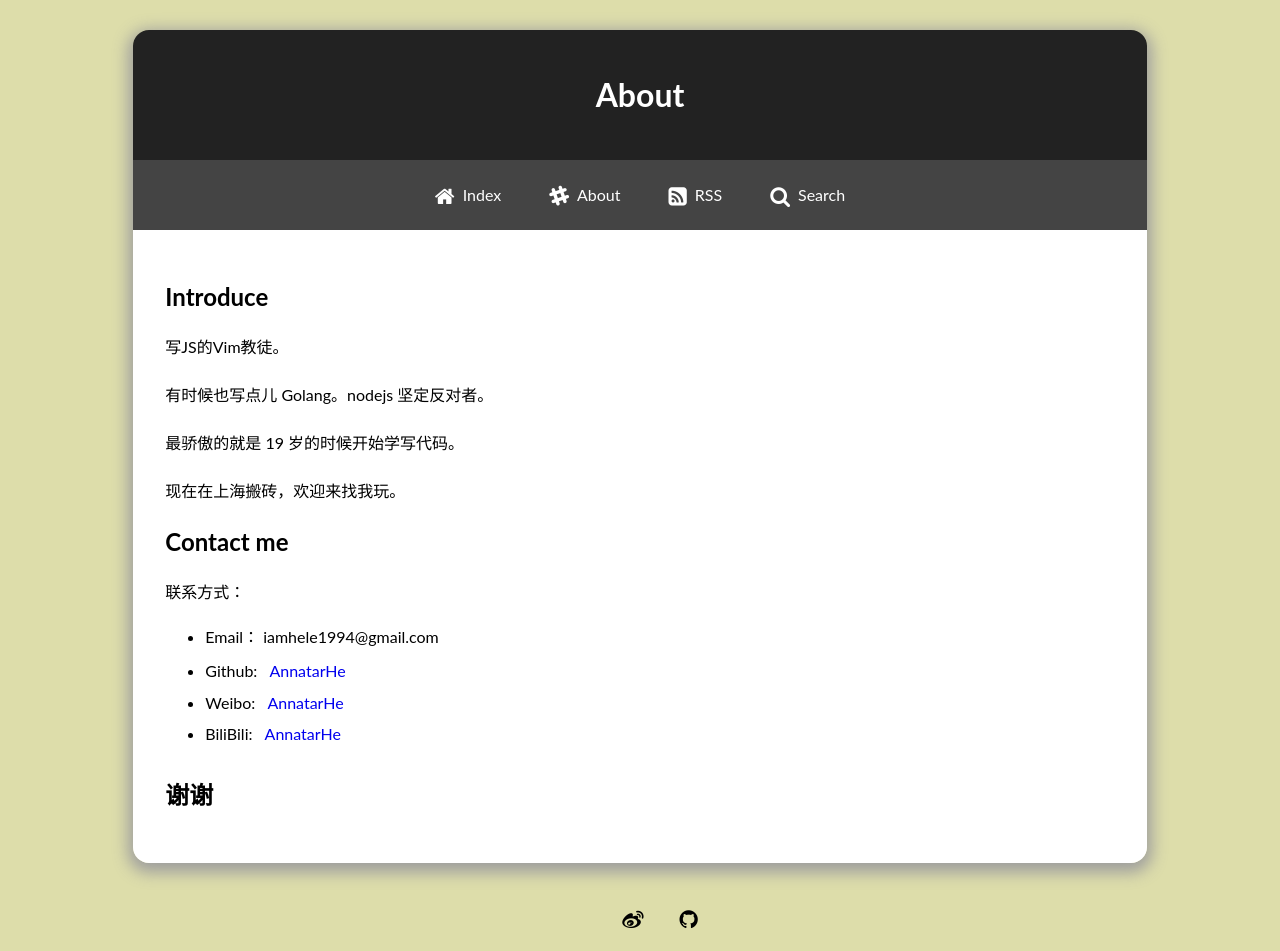
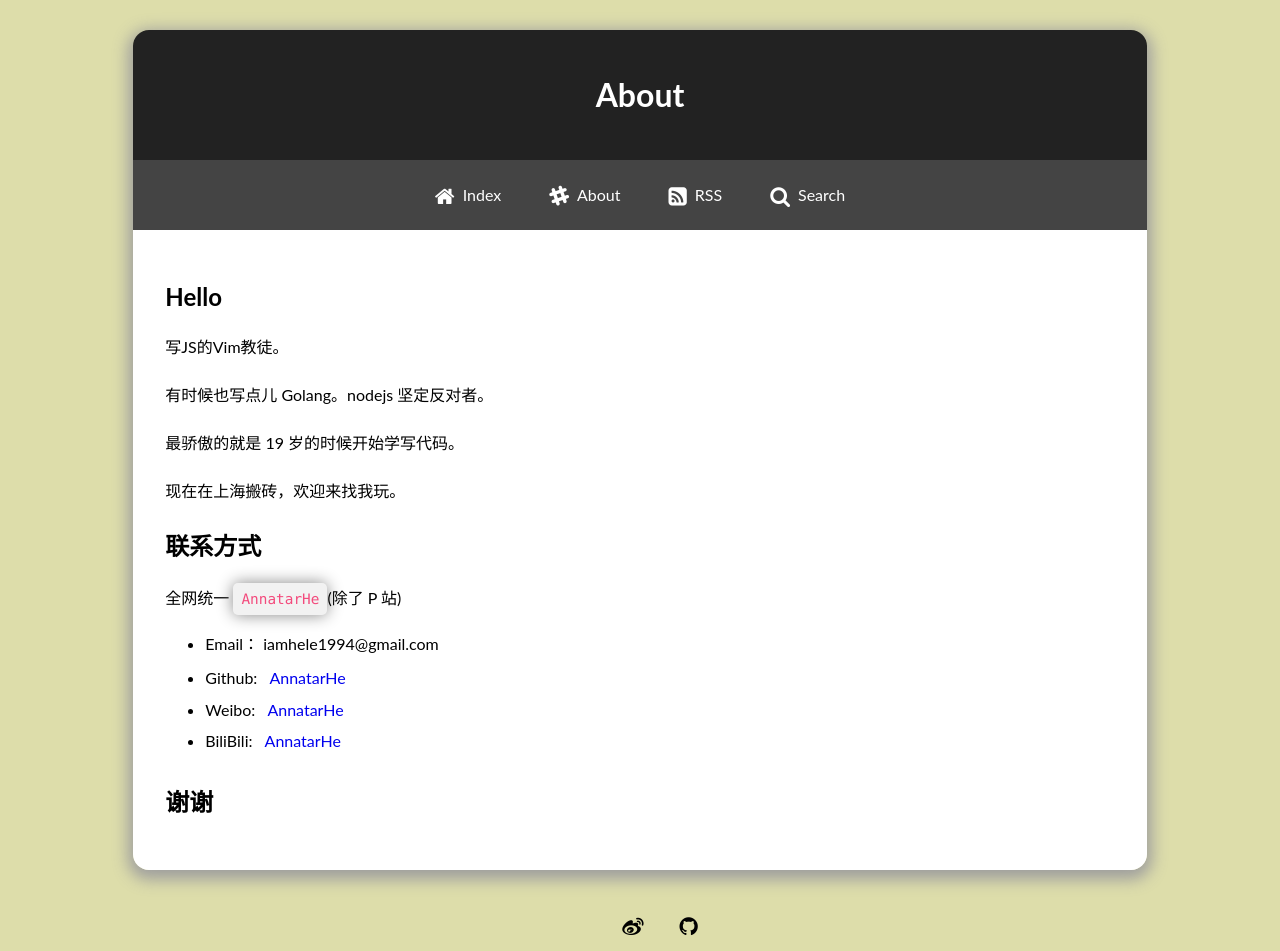
Before and after one commit to AnnatarHe/AnnatarHe.github.io, a Jekyll site: the page built from about.md, in a window 1280 px wide. Built offline with Jekyll 4.4.1, drawn with Linux system fonts in a browser that asks for light colours; some web fonts are replaced; comment, search, counter and statistics services are not loaded.

Commit message:
fix(about): fix docs

```diff
--- a/about.md
+++ b/about.md
@@ -3,7 +3,7 @@ layout: post
 title: About
 ---
 
-## Introduce
+## Hello
 
 写JS的Vim教徒。
 
@@ -13,9 +13,9 @@ title: About
 
 现在在上海搬砖，欢迎来找我玩。
 
-## Contact me
+## 联系方式
 
-联系方式：
+全网统一 `AnnatarHe`(除了 P 站)
 
 * Email： iamhele1994@gmail.com
 * Github: [AnnatarHe](https://github.com/AnnatarHe)
```
